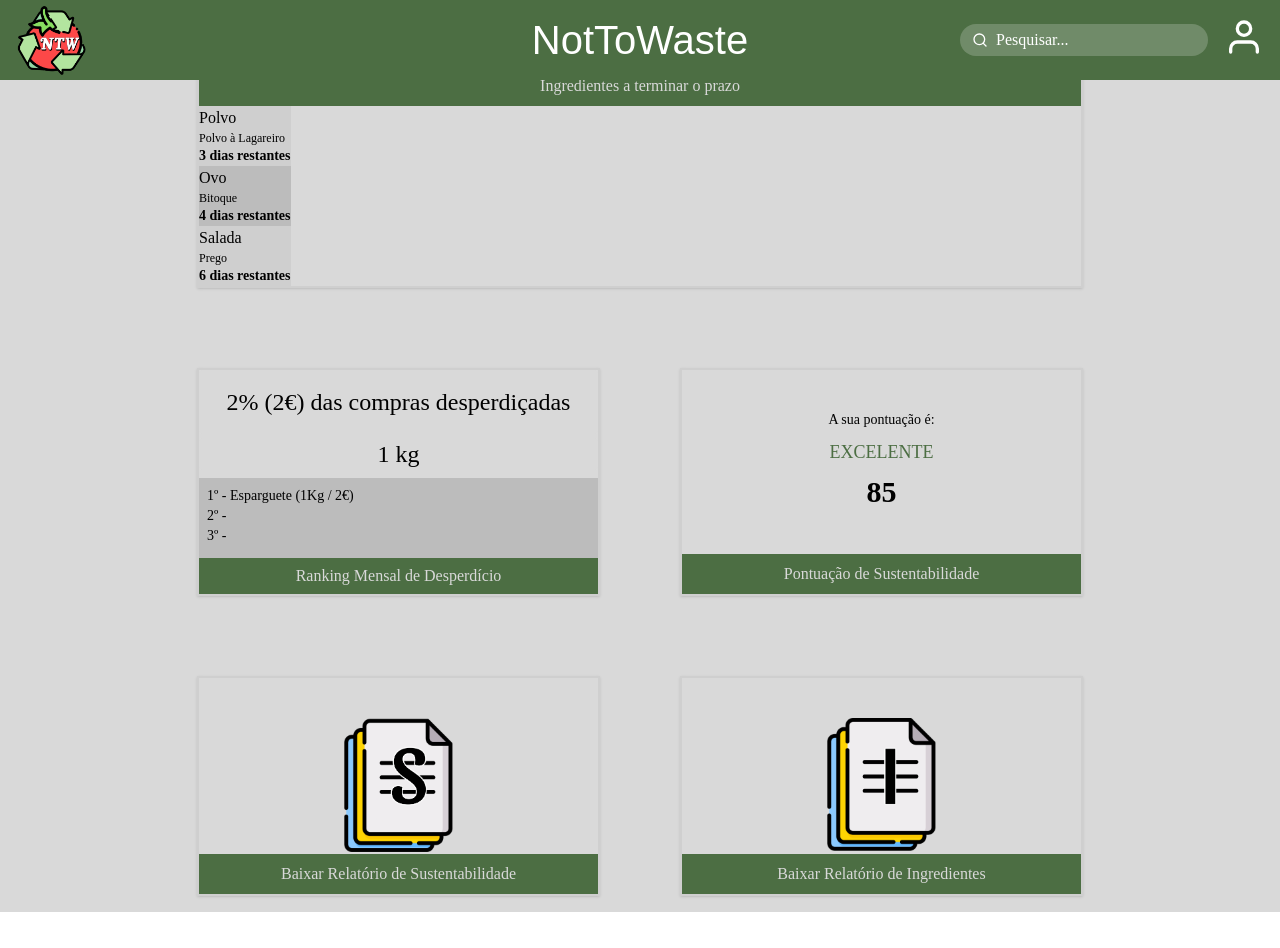
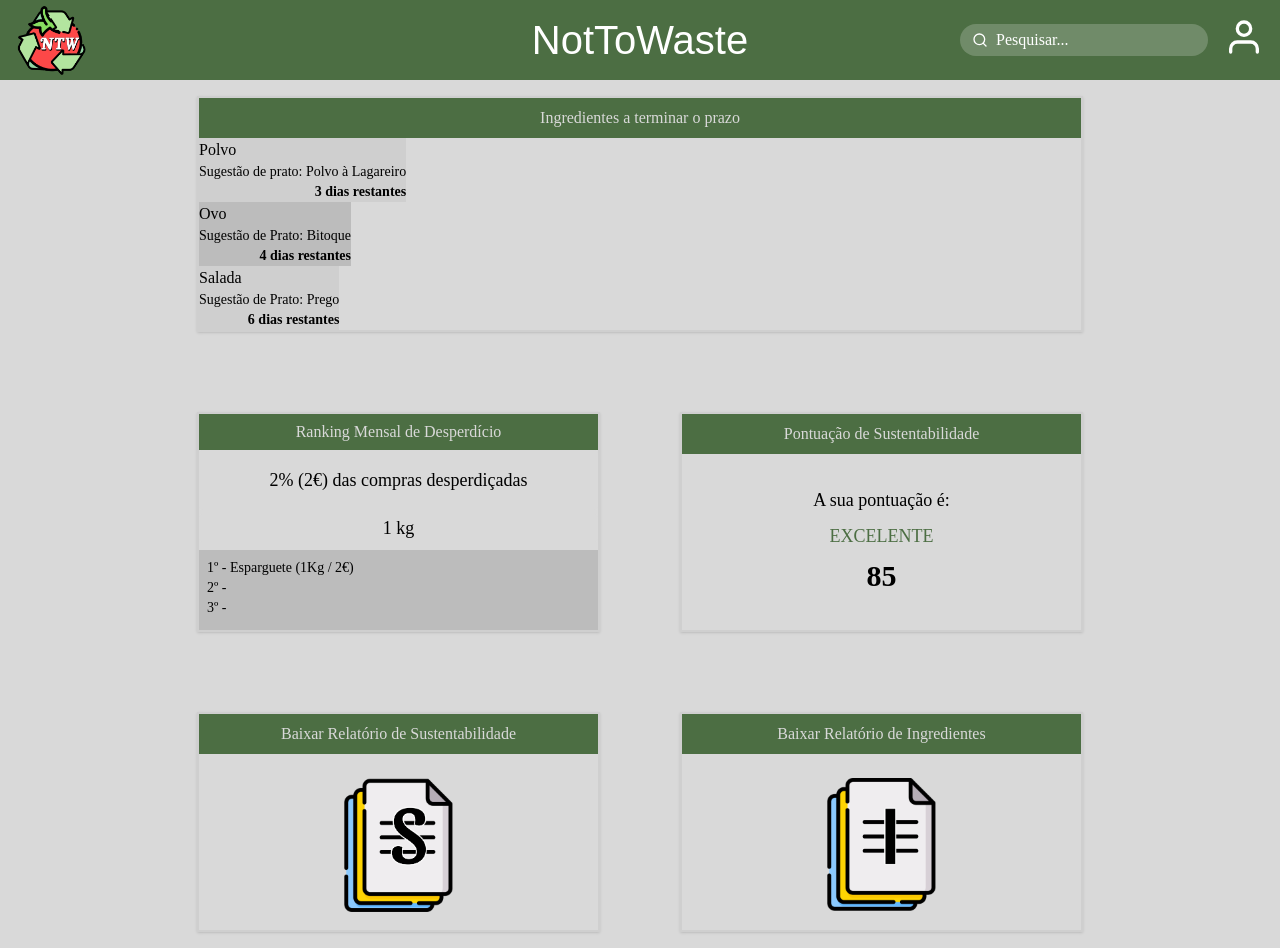
Before and after one commit to mimicarreira13/NotToWaste, a React (Vite) app: page /dashboard in a window 1280 px wide. Before the commit the page ends 912 px from the top, so only its background shows below. Built offline with nearby package versions, Linux system fonts and the light colour scheme; a web font is replaced by a local one.

Commit message:
feat: refactor Dashboard component layout and improve card structure part 2

```diff
--- a/src/pages/Dashboard.tsx
+++ b/src/pages/Dashboard.tsx
@@ -16,7 +16,7 @@ export default function Dashboard() {
                         <ul>
                             <li className="text-s">Polvo</li>
                         </ul>
-                        <li className="text-xs">Polvo à Lagareiro</li>
+                        <li className="text-sm">Sugestão de prato: Polvo à Lagareiro</li>
                     </ul>
                     <span className="float-right text-sm font-semibold">3 dias restantes</span>
                 </div>
@@ -25,7 +25,7 @@ export default function Dashboard() {
                         <ul>
                             <li className="text-s">Ovo</li>
                         </ul>
-                        <li className="text-xs">Bitoque</li>
+                        <li className="text-sm">Sugestão de Prato: Bitoque</li>
                     </ul>
                     <span className="float-right text-sm font-semibold">4 dias restantes</span>
                 </div>
@@ -34,7 +34,7 @@ export default function Dashboard() {
                         <ul>
                             <li className="text-s">Salada</li>
                         </ul>
-                        <li className="text-xs">Prego</li>
+                        <li className="text-sm">Sugestão de Prato: Prego</li>
                     </ul>
                     <span className="float-right text-sm font-semibold">6 dias restantes</span></div>
             </button>
@@ -43,9 +43,14 @@ export default function Dashboard() {
     {
         id: "card-mes",
         content: (
-            <>
-                <div className="bg-[#D9D9D9] text-[#000000] pb-4 p-4 rounded mb-1 text-2xl">2% (2€) das compras desperdiçadas</div>
-                <div className="bg-[#D9D9D9] text-[#000000] rounded text-2xl">1 kg</div>
+            <button>
+                <div className="w-full bg-[#4C6E43] text-[#D9D9D9] py-[6px] text-center mt-auto">Ranking Mensal de
+                    Desperdício
+                </div>
+                <div className="bg-[#D9D9D9] text-[#000000] pb-4 p-4 rounded mb-1 text-lg">2% (2€) das compras
+                    desperdiçadas
+                </div>
+                <div className="bg-[#D9D9D9] text-[#000000] rounded text-lg">1 kg</div>
                 <div className="bg-[#BCBCBC] text-[#000000] p-2 text-sm text-left h-[80px] mt-2">
                     <ul>
                         <li>1º - Esparguete (1Kg / 2€)</li>
@@ -53,42 +58,42 @@ export default function Dashboard() {
                         <li>3º -</li>
                     </ul>
                 </div>
-                <div className="w-full bg-[#4C6E43] text-[#D9D9D9] py-[6px] text-center mt-auto">Ranking Mensal de Desperdício</div>
-            </>
+            </button>
         )
     },
         {
             id: "card-pontuacao",
             content: (
                 <>
-                <div className="text-[#000000] pt-10 mb-2 text-sm">A sua pontuação é:</div>
+                    <div className="w-full bg-[#4C6E43] text-[#D9D9D9] py-2 text-center">Pontuação de
+                        Sustentabilidade
+                    </div>
+                    <div className="text-[#000000] pt-8 mb-2 text-lg">A sua pontuação é:</div>
                     <div className="text-[#4C6E43] font-medium text-lg">EXCELENTE</div>
                     <div className="text-3xl font-bold 4C6E43 my-2">85</div>
-                <div className="w-full bg-[#4C6E43] text-[#D9D9D9] py-2 mt-auto text-center">Pontuação de Sustentabilidade</div>
                 </>
             )
         },
         {
             id: "card-relatorio-sustentabilidade",
             content: (
-            <>
+                <button>
+                    <div className="w-full bg-[#4C6E43] text-[#D9D9D9] py-2 mt-auto">Baixar Relatório de Sustentabilidade</div>
                     <div className="flex flex-center">
-                    <img src="src/assets/images/icons/sustainability_report.png" className="w-1/3 h-15 mx-auto pt-10"
-                         alt="Sustentabilidade"/>
+                        <img src="src/assets/images/icons/sustainability_report.png" className="w-1/3 h-15 mx-auto pt-6" alt="Sustentabilidade"/>
                     </div>
-                <button className="w-full bg-[#4C6E43] text-[#D9D9D9] py-2 mt-auto">Baixar Relatório de Sustentabilidade</button>
-            </>
+                </button>
             )
         },
         {
             id: "card-relatorio-ingredientes",
             content: (
-            <>
+                <button>
+                    <div className="w-full bg-[#4C6E43] text-[#D9D9D9] py-2 mt-auto">Baixar Relatório de Ingredientes</div>
                     <div className="flex flex-center">
-                <img src="src/assets/images/icons/ingredients_report.png" className="w-1/3 h-15 mx-auto pt-10" alt="Ingredientes"/>
+                        <img src="src/assets/images/icons/ingredients_report.png" className="w-1/3 h-15 mx-auto pt-6" alt="Ingredientes"/>
                     </div>
-                <button className="w-full bg-[#4C6E43] text-[#D9D9D9] py-2 mt-auto">Baixar Relatório de Ingredientes</button>
-            </>
+                </button>
             )
         }
     ];
@@ -96,7 +101,7 @@ export default function Dashboard() {
         <div className="flex justify-center p-4">
             <div className="max-w-6xl grid grid-cols-1 md:grid-cols-2 gap-20 mt-12">
                 {cards.map((card,index) => (
-                    <div id={card.id} key={card.id} className={cardBaseClasses + (index === 0 ? " md:col-span-2" : "")}>
+                    <div id={card.id} key={card.id} className={cardBaseClasses + (index === 0 ? " md:col-span-2 md:mt-8" : "")}>
                         {card.content}
                     </div>
                 ))}
```
Lines whose indentation alone changed are shown as unchanged.
